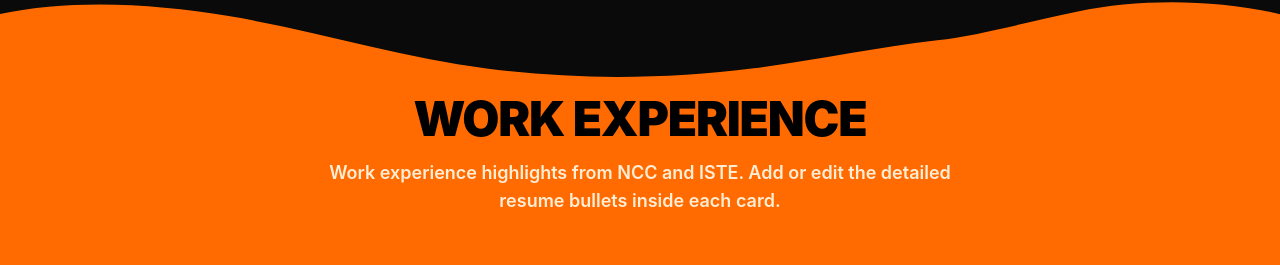
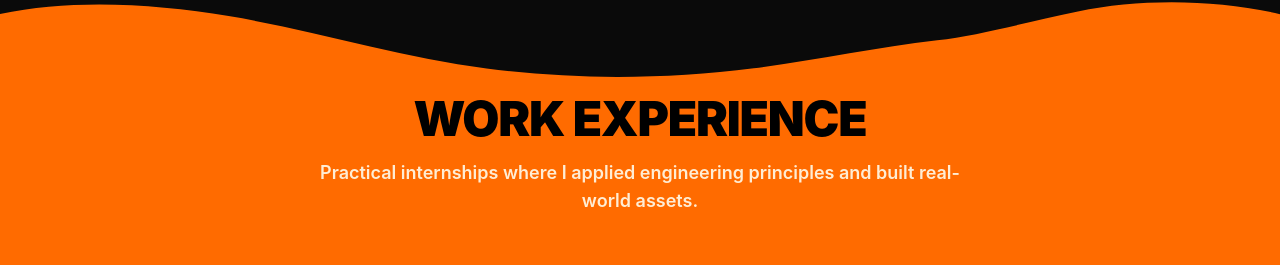
Before and after one commit to ShreeMANITCSE8095/Shree-Pandit-Portfolio, a React (Vite) app: page / in a window 1280 px wide. Shown: the part 9171-9436 px from the top of the page. Built offline with nearby package versions, Linux system fonts and the light colour scheme; no server answers.

Commit message:
Update internship description for clarity

```diff
--- a/src/components/Internships.jsx
+++ b/src/components/Internships.jsx
@@ -56,7 +56,7 @@ const Experience = () => {
             Work Experience
           </h2>
           <p className="text-orange-100 text-base md:text-lg font-semibold max-w-2xl mx-auto">
-            Work experience highlights from NCC and ISTE. Add or edit the detailed resume bullets inside each card.
+            Practical internships where I applied engineering principles and built real-world assets.
           </p>
         </div>
 
```
